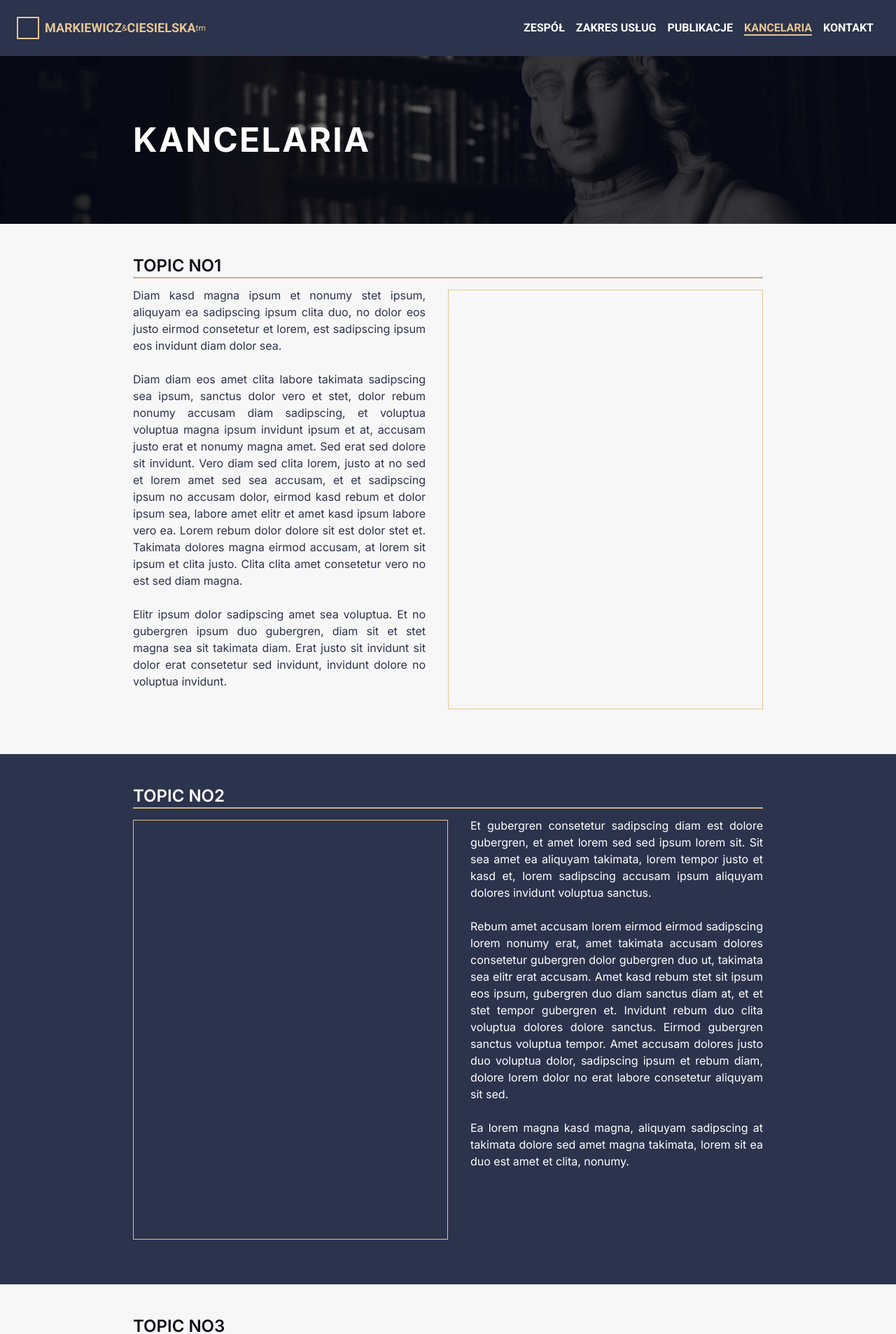
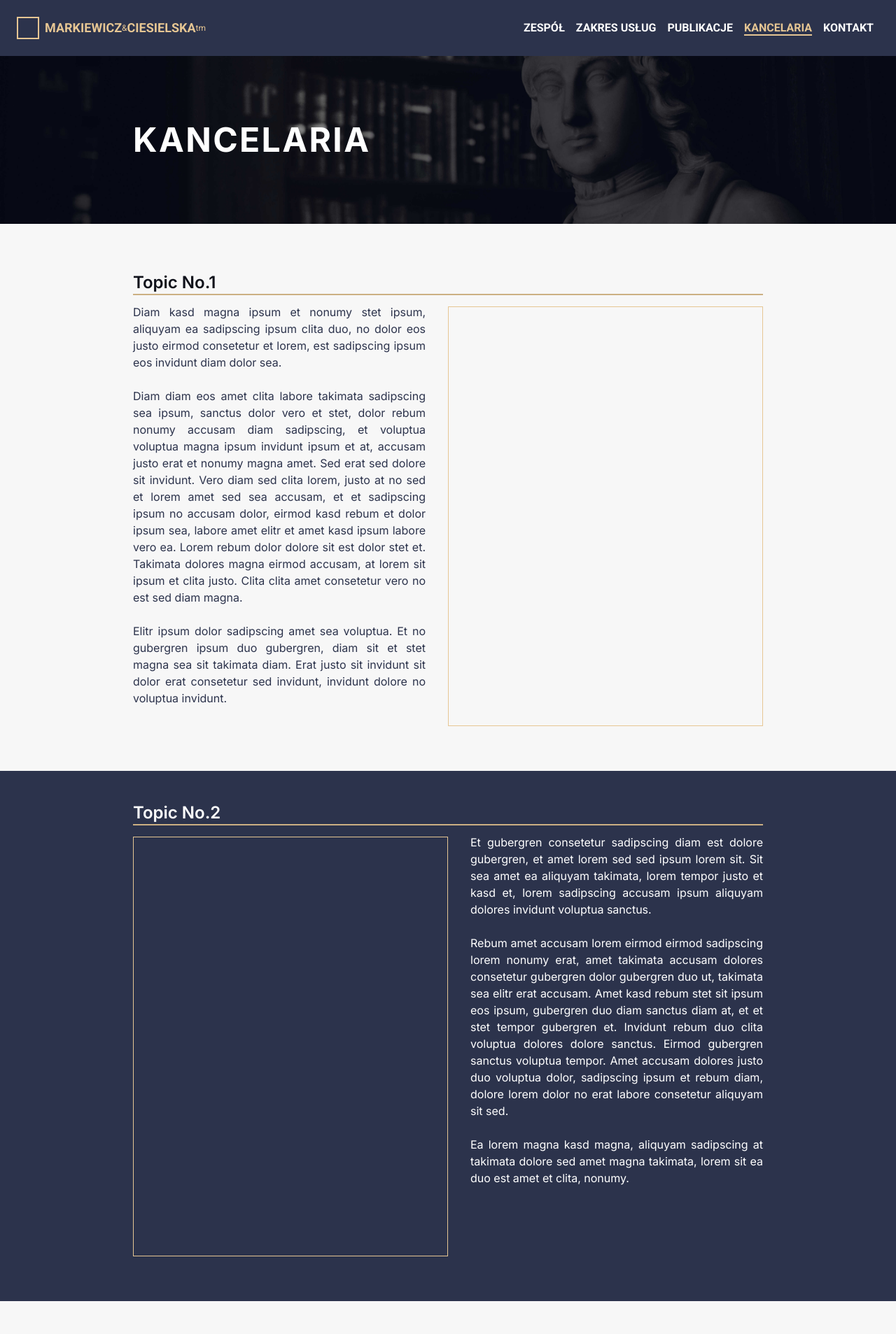
Before and after one commit to OstrowskiDev/kancelaria, a Next.js app: page /kancelaria in a window 1280 px wide. Shown: the top 1907 px of the page at 70% size. Built offline with nearby package versions, Linux system fonts and the light colour scheme.

Commit message:
Some visual fixes. Fixed typo in rodo route name.

```diff
--- a/src/app/kancelaria/page.js
+++ b/src/app/kancelaria/page.js
@@ -7,16 +7,11 @@ export default function Kancelaria() {
       <Header title="Kancelaria" />
 
       {/* kancelaria topic1 white */}
-      <div className="kancelaria-container max-w-[900px] mt-8 mb-16 mx-auto">
-        <h2 className="kancelaria-title relative top-3 uppercase text-primary-900 font-semibold text-2xl">
-          {kancelaria.topic1.title}
-        </h2>
+      <div className="kancelaria-container max-w-[900px] mt-14 mb-16 mx-auto">
+        <h2 className="kancelaria-title relative top-3 text-primary-900 font-semibold text-2xl">{kancelaria.topic1.title}</h2>
         <div className="separator"></div>
         <div className="kancelaria-content flex flex-row">
-          <p
-            className="kancelaria-text text-primary-700 text-justify mr-8"
-            dangerouslySetInnerHTML={{ __html: kancelaria.topic1.content }}
-          ></p>
+          <p className="kancelaria-text text-primary-700 text-justify mr-8" dangerouslySetInnerHTML={{ __html: kancelaria.topic1.content }}></p>
           <div className="kancelaria-image w-1/2 h-[600px] mt-1 border border-secondary-200 shrink-0"></div>
         </div>
       </div>
@@ -24,31 +19,21 @@ export default function Kancelaria() {
       {/* kancelaria topic2 darkblue */}
       <div className="kancelaria-wrapper pt-8 pb-16 bg-primary-700">
         <div className="kancelaria-container max-w-[900px] mx-auto ">
-          <h2 className="kancelaria-title relative top-3 uppercase text-white font-semibold text-2xl">
-            {kancelaria.topic2.title}
-          </h2>
+          <h2 className="kancelaria-title relative top-3 text-white font-semibold text-2xl">{kancelaria.topic2.title}</h2>
           <div className="separator"></div>
           <div className="kancelaria-content flex flex-row">
             <div className="kancelaria-image w-1/2 h-[600px] mt-1 border border-secondary-200 shrink-0"></div>
-            <p
-              className="kancelaria-text text-white text-justify ml-8"
-              dangerouslySetInnerHTML={{ __html: kancelaria.topic2.content }}
-            ></p>
+            <p className="kancelaria-text text-white text-justify ml-8" dangerouslySetInnerHTML={{ __html: kancelaria.topic2.content }}></p>
           </div>
         </div>
       </div>
 
       {/* kancelaria topic3 white */}
       <div className="kancelaria-container max-w-[900px] mt-8 mb-16 mx-auto">
-        <h2 className="kancelaria-title relative top-3 uppercase text-primary-900 font-semibold text-2xl">
-          {kancelaria.topic3.title}
-        </h2>
+        <h2 className="kancelaria-title relative top-3 text-primary-900 font-semibold text-2xl">{kancelaria.topic3.title}</h2>
         <div className="separator"></div>
         <div className="kancelaria-content flex flex-row">
-          <p
-            className="kancelaria-text text-primary-700 text-justify mr-8"
-            dangerouslySetInnerHTML={{ __html: kancelaria.topic3.content }}
-          ></p>
+          <p className="kancelaria-text text-primary-700 text-justify mr-8" dangerouslySetInnerHTML={{ __html: kancelaria.topic3.content }}></p>
           <div className="kancelaria-image w-1/2 h-[600px] mt-1 border border-secondary-200 shrink-0"></div>
         </div>
       </div>
--- a/src/app/kontakt/page.js
+++ b/src/app/kontakt/page.js
@@ -34,7 +34,7 @@ export default function Kontakt() {
       <div className="contact-wrapper bg-primary-700" style={{ minHeight: 'calc(100vh - 380px)' }}>
         <div className="contact-container flex flex-row max-w-[900px] mx-auto mt-8 mb-16 ">
           {/* contact data */}
-          <div className="contact-data-container pl-12 min-w-[240px]">
+          <div className="contact-data-container pl-12 mt-12 min-w-[240px]">
             <div className="contact-address-container mt-3">
               <div className="contact-address-icon relative top-6 right-9 w-6 h-6">
                 <AddressIco />
@@ -61,6 +61,8 @@ export default function Kontakt() {
 
           {/* contact form */}
           <form className="contact-from-container flex flex-col min-w-[240px] w-full max-w-[680px] px-4 mt-8 mb-4 mx-auto">
+            <h2 className="contact-form-label p-1 mb-1 uppercase text-white font-semibold text-xl">formularz kontaktowy</h2>
+
             <div className="contact-form-user-data grid grid-cols-1 md:grid-cols-2 gap-3 mb-3 ">
               <input className="contact-input-name p-[6px] border-2 border-primary-800 focus:border-secondary-200 focus:outline-none rounded-md" type="text" name="name" placeholder="Imię i nazwisko *" onChange={onInputChange} required />
               <input className="contact-input-email p-[6px] border-2 border-primary-800 focus:border-secondary-200 focus:outline-none rounded-md" type="text" name="email" placeholder="Email *" onChange={onInputChange} required />
@@ -74,7 +76,7 @@ export default function Kontakt() {
               <input className="accept-rodo-checkbox w-[18px]" type="checkbox" name="agree" value="yes" checked={isRodoAccepted} onChange={onCheckboxChange} />
               <label className="accept-rodo-text ml-3 text-white font-thin" htmlFor="agree">
                 Akceptuję
-                <Link className="link font-normal hover:text-secondary-200" href={'polityka-prywantosci'} target="_blank" rel="noopener noreferrer">
+                <Link className="link font-normal hover:text-secondary-200" href={'polityka-prywatnosci'} target="_blank" rel="noopener noreferrer">
                   {' Plitykę Prywantości'}
                 </Link>{' '}
                 i zasady przetwarzania danych osobowych RODO.
--- a/src/mock-data/kancelaria.js
+++ b/src/mock-data/kancelaria.js
@@ -1,14 +1,14 @@
 export const kancelaria = {
   topic1: {
-    title: 'topic no1',
+    title: 'Topic No.1',
     content: `Diam kasd magna ipsum et nonumy stet ipsum, aliquyam ea sadipscing ipsum clita duo, no dolor eos justo eirmod consetetur et lorem, est sadipscing ipsum eos invidunt diam dolor sea. <br><br> Diam diam eos amet clita labore takimata sadipscing sea ipsum, sanctus dolor vero et stet, dolor rebum nonumy accusam diam sadipscing, et voluptua voluptua magna ipsum invidunt ipsum et at, accusam justo erat et nonumy magna amet. Sed erat sed dolore sit invidunt. Vero diam sed clita lorem, justo at no sed et lorem amet sed sea accusam, et et sadipscing ipsum no accusam dolor, eirmod kasd rebum et dolor ipsum sea, labore amet elitr et amet kasd ipsum labore vero ea. Lorem rebum dolor dolore sit est dolor stet et. Takimata dolores magna eirmod accusam, at lorem sit ipsum et clita justo. Clita clita amet consetetur vero no est sed diam magna. <br><br> Elitr ipsum dolor sadipscing amet sea voluptua. Et no gubergren ipsum duo gubergren, diam sit et stet magna sea sit takimata diam. Erat justo sit invidunt sit dolor erat consetetur sed invidunt, invidunt dolore no voluptua invidunt.`,
   },
   topic2: {
-    title: 'topic no2',
+    title: 'Topic No.2',
     content: `Et gubergren consetetur sadipscing diam est dolore gubergren, et amet lorem sed sed ipsum lorem sit. Sit sea amet ea aliquyam takimata, lorem tempor justo et kasd et, lorem sadipscing accusam ipsum aliquyam dolores invidunt voluptua sanctus. <br><br> Rebum amet accusam lorem eirmod eirmod sadipscing lorem nonumy erat, amet takimata accusam dolores consetetur gubergren dolor gubergren duo ut, takimata sea elitr erat accusam. Amet kasd rebum stet sit ipsum eos ipsum, gubergren duo diam sanctus diam at, et et stet tempor gubergren et. Invidunt rebum duo clita voluptua dolores dolore sanctus. Eirmod gubergren sanctus voluptua tempor. Amet accusam dolores justo duo voluptua dolor, sadipscing ipsum et rebum diam, dolore lorem dolor no erat labore consetetur aliquyam sit sed. <br><br> Ea lorem magna kasd magna, aliquyam sadipscing at takimata dolore sed amet magna takimata, lorem sit ea duo est amet et clita, nonumy.`,
   },
   topic3: {
-    title: 'topic no3',
+    title: 'Topic No.3',
     content: `Erat stet rebum eos clita eirmod magna sed ut dolores justo, duo amet sit diam gubergren vero aliquyam dolor lorem. Dolore aliquyam amet no dolores at ipsum. Ut amet erat ut dolores sed at nonumy diam eirmod. Nonumy amet et takimata dolores nonumy dolore justo amet dolor. Gubergren ipsum no erat rebum sanctus. <br><br> Accusam sanctus et ipsum clita nonumy aliquyam dolor dolor lorem. Consetetur tempor amet sea sed takimata eirmod. Dolor rebum labore nonumy et stet nonumy, lorem tempor elitr et eirmod gubergren et accusam. Gubergren lorem ut et diam, dolores et elitr clita et voluptua, labore kasd est et ut rebum labore ut et. No invidunt et justo sea clita, dolor stet sit ipsum amet. Et duo ea rebum voluptua invidunt eos diam. Aliquyam no sea gubergren elitr amet dolores diam erat. Magna labore duo aliquyam clita voluptua, elitr eirmod et sed eirmod sanctus, et elitr duo et ipsum amet sanctus. <br><br> Eos aliquyam lorem sea invidunt erat gubergren rebum, vero duo aliquyam accusam ut tempor at sed amet kasd. Et et sanctus et ea sea kasd et amet et. Lorem lorem rebum sanctus dolor magna at, ea ea accusam vero sed est duo elitr et. Tempor dolor vero et.`,
   },
 }
```
Also changed, not shown: src/app/polityka-prywatnosci/page.js (renamed from src/app/polityka-prywantosci/page.js).
